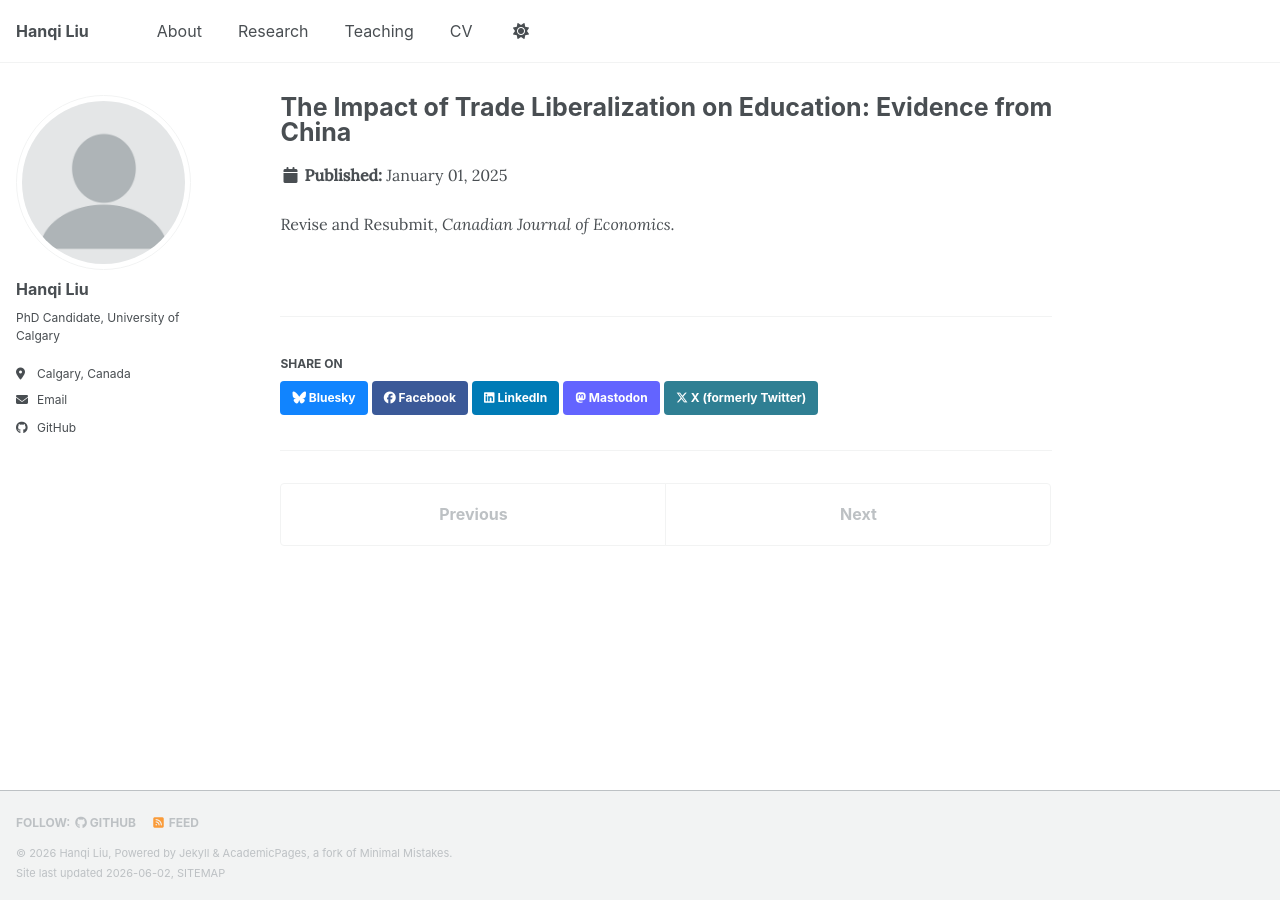
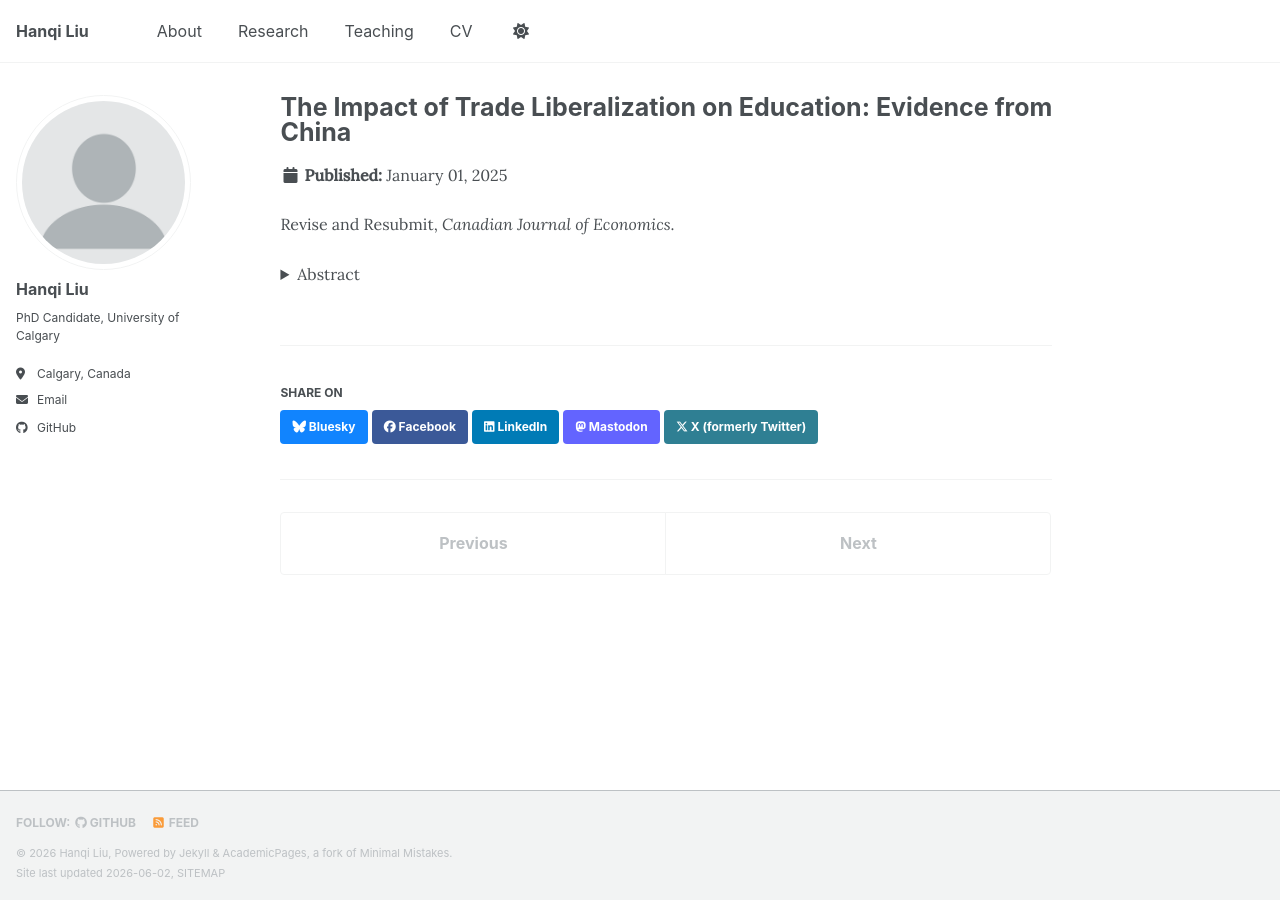
Before and after one commit to hanqi-liu-econ/hanqi-liu-econ.github.io, a Jekyll site: the page built from _publications/2025-01-01-trade-education-china.md, in a window 1280 px wide. Built offline with Jekyll 4.4.1, drawn with Linux system fonts in a browser that asks for light colours; a script bundle is joined from its source files by our own code; library files that are not in the unit come from our copies.

Commit message:
Update 2025-01-01-trade-education-china.md

```diff
--- a/_publications/2025-01-01-trade-education-china.md
+++ b/_publications/2025-01-01-trade-education-china.md
@@ -7,3 +7,10 @@ date: 2025-01-01
 ---
 
 Revise and Resubmit, *Canadian Journal of Economics*.
+
+<details>
+<summary>Abstract</summary>
+
+This paper exploits quasi-experimental variation in the return to education created by the shock of China's accession to the World Trade Organization (WTO) to evaluate its impact on a critical component of human capital accumulation—high school enrollment. Since this shock varies over both time and space, I construct measures of prefecture trade exposure using data on the initial industrial composition, variation in industrial tariff reductions, and spatially determined geographic trade costs, and then evaluate both the short- and long-run impact of the shock. By using detailed administrative data on youth aged 16 from 1995 to 2014, I find a one standard deviation increase in exposure caused an 8% relative decline in high school attendance for the earliest affected cohort. Surprisingly, this drop in enrollment persists and even grows over time. This suggests that China's accession created an export-driven demand shock biased toward less-skilled workers, which was, in turn, magnified by subsequent complementary investments.
+
+</details>
```
